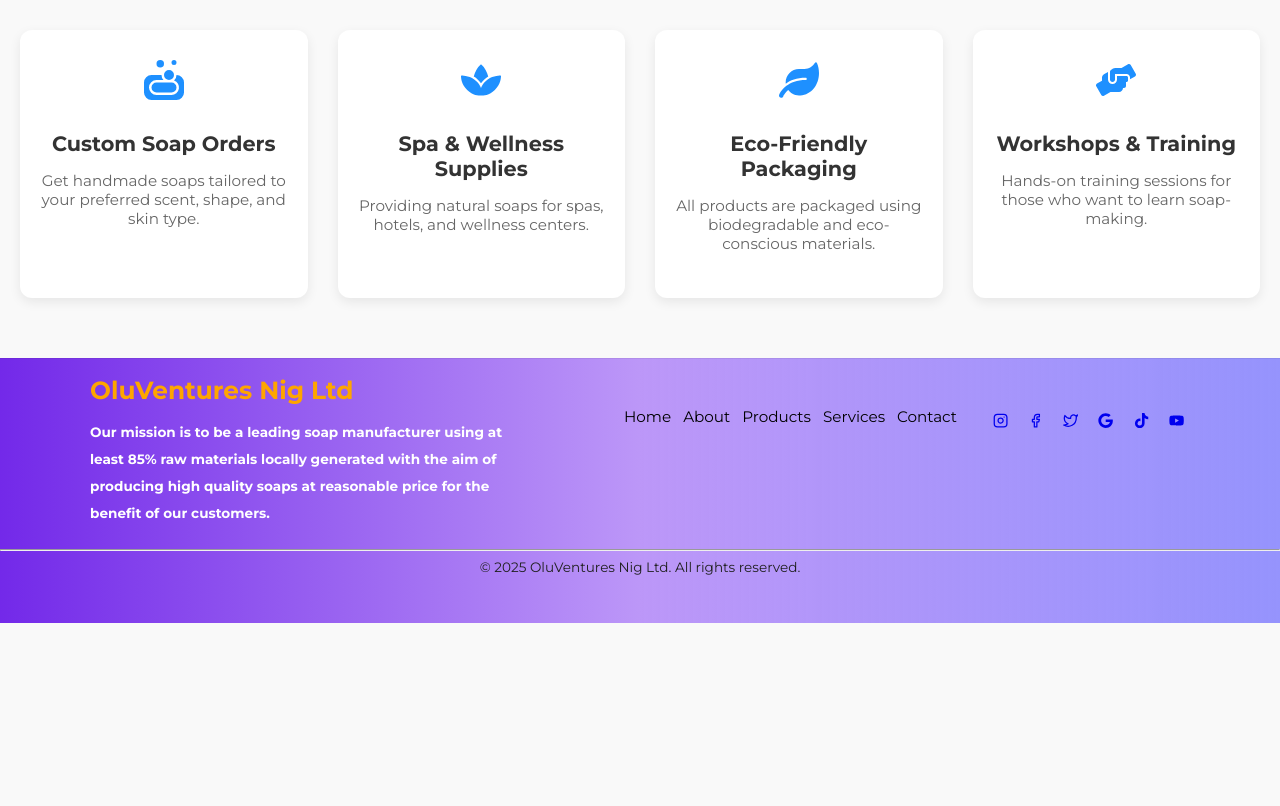
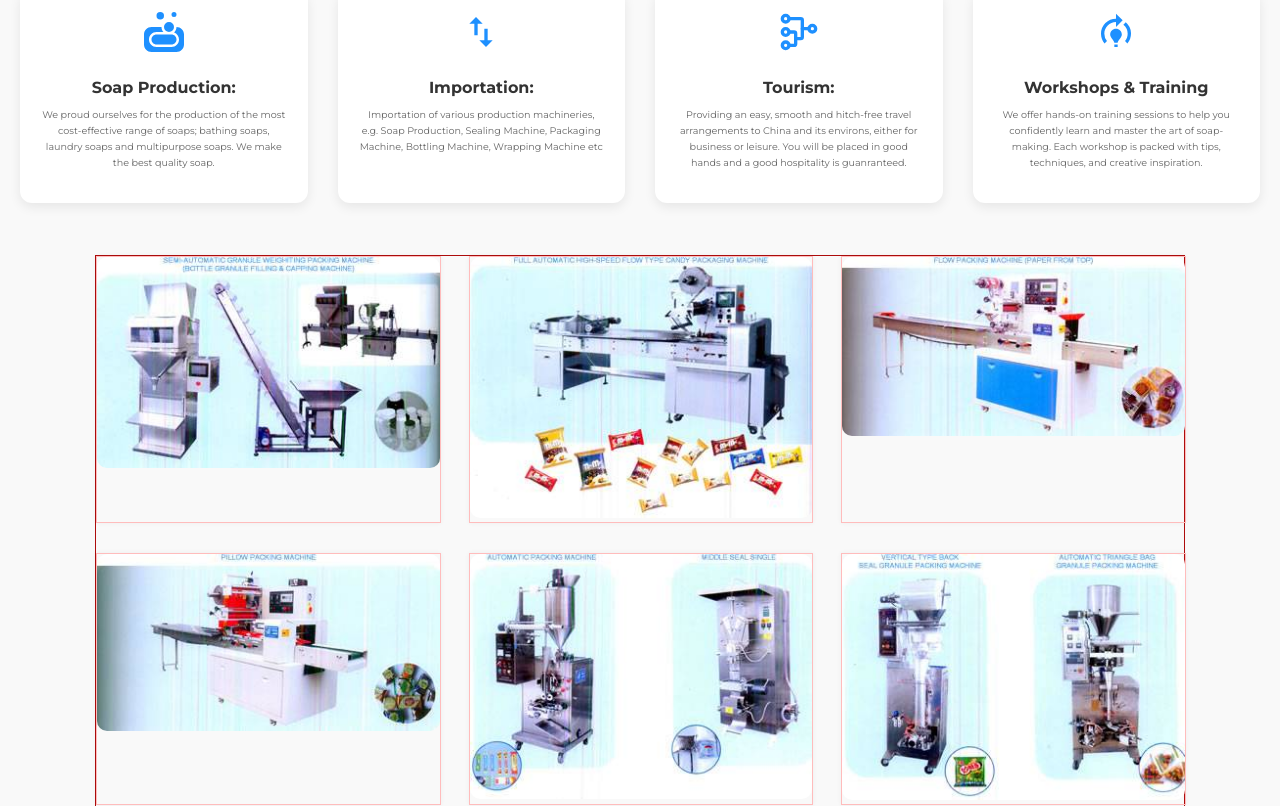
Before and after one commit to Crafty23Jay/OluVen, a React (Vite) app: page /our-services in a window 1280 px wide. Shown: the part 574-1380 px from the top of the page. Before the commit the page ends 1197 px from the top, so only its background shows below. Built offline with nearby package versions, Linux system fonts and the light colour scheme.

Commit message:
products-done

```diff
--- a/index.html
+++ b/index.html
@@ -3,7 +3,7 @@
   <head>
     <meta charset="utf-8" />
     <!-- <link rel="icon" href="%PUBLIC_URL%/favicon.ico" /> -->
-     <link rel="icon" href="/favicon.ico" />
+     <link rel="icon" type="image/svg" href="/src/assets/tab-icon.svg" />
     <meta name="viewport" content="width=device-width, initial-scale=1" />
     <meta name="theme-color" content="#000000" />
     <link href="https://fonts.googleapis.com/css2?family=Montserrat:ital,wght@0,100..900;1,100..900&family=Roboto:ital,wght@0,100..900;1,100..900&display=swap" rel="stylesheet">
--- a/src/Pages/AboutUs.css
+++ b/src/Pages/AboutUs.css
@@ -98,8 +98,6 @@
 .hon-img {
   width: 100%;
   display: flex;
-
-
   transition: transform 0.3s ease;
 }
 
--- a/src/Pages/Home.css
+++ b/src/Pages/Home.css
@@ -185,3 +185,12 @@
   background-size: 200% 100%;
  }
 }
+@media (max-width: 500px) {
+  .hero-section {
+    height: 90vh;
+  }
+  .n-l{
+    font-size: 1.8rem;
+    /* color: white; */
+  }
+}
--- a/src/Pages/OurServices.css
+++ b/src/Pages/OurServices.css
@@ -45,7 +45,7 @@
 
 /* Services Grid */
 .services-grid {
-  padding: 60px 20px;
+  padding: 20px 20px;
   display: grid;
   grid-template-columns: repeat(auto-fit, minmax(250px, 1fr));
   gap: 30px;
@@ -55,13 +55,17 @@
 .service-card {
   background: #fff;
   border-radius: 12px;
-  padding: 30px 20px;
+  border: 2px solid white;
+  padding: 20px 20px;
   text-align: center;
   box-shadow: 0px 4px 12px rgba(0, 0, 0, 0.08);
   transition: transform 0.3s ease, box-shadow 0.3s ease;
 }
 
 .service-card:hover {
+  transition: border-color 0.8s ease;
+  border: 2px solid #fea500;
+  cursor: pointer;
   transform: translateY(-6px);
   box-shadow: 0px 8px 18px rgba(0, 0, 0, 0.12);
 }
@@ -73,11 +77,45 @@
 }
 
 .service-card h3 {
-  font-size: 1.3rem;
+  font-size: 1rem;
   margin-bottom: 10px;
 }
 
 .service-card p {
-  font-size: 0.95rem;
+  font-size: 0.6rem;
+  line-height: 1rem;
   color: #666;
 }
+
+.prod-sec {
+  display: flex;
+  justify-content: center;
+  /* padding: 20px 20px; */
+  /* background: #f9f9f9; */
+  margin: 2rem 0;
+}
+
+.prod-cont{
+  width: 85%;
+  border: 1px solid #ad0c0c;
+  display: grid;
+  grid-template-columns: repeat(auto-fit, minmax(250px, 1fr));
+  gap: 30px;
+  margin: auto;
+}
+.image-img{
+  border: 1px solid #ffbcbc;
+  width: 100%;
+  height: auto;
+  box-shadow: 0px 0px 5px rgba(0, 0, 0, 0.05);
+}
+.p-img{
+  width: 100%;
+  height: auto;
+  border-radius: 10px;
+  /* padding: 10px; */
+  transition: transform 0.3s ease
+}
+.p-img:hover {
+  transform: scale(1.02);
+}
--- a/src/Pages/OurServices.jsx
+++ b/src/Pages/OurServices.jsx
@@ -4,7 +4,20 @@
 import Footer from "../Components/Footer";
 import "./OurServices.css";
 import loaderGif from "../assets/loader.gif";
-import { FaLeaf, FaSpa, FaSoap, FaHandsHelping } from "react-icons/fa";
+
+import { FaSoap } from "react-icons/fa6";
+import { MdImportExport } from "react-icons/md";
+import { TbTournament } from "react-icons/tb";
+import { MdOutlineModelTraining } from "react-icons/md";
+
+import img1 from "../assets/images/Machine1.jpg";
+import img2 from "../assets/images/Machine2.jpg";
+import img3 from "../assets/images/Machine3.jpg";
+import img4 from "../assets/images/Machine4.jpg";
+import img5 from "../assets/images/Machine5.jpg";
+import img6 from "../assets/images/Machine6.jpg";
+import img7 from "../assets/images/Machine7.jpg";
+import img8 from "../assets/images/Machine8.jpg";
 
 export default function OurServices() {
   const [loading, setLoading] = useState(true);
@@ -25,27 +38,27 @@
   const services = [
     {
       id: 1,
-      title: "Custom Soap Orders",
-      desc: "Get handmade soaps tailored to your preferred scent, shape, and skin type.",
+      title: "Soap Production:",
+      desc: " We proud ourselves for the production of the most cost-effective range of soaps; bathing soaps, laundry soaps and multipurpose soaps. We make the best quality soap.",
       icon: <FaSoap />
     },
     {
       id: 2,
-      title: "Spa & Wellness Supplies",
-      desc: "Providing natural soaps for spas, hotels, and wellness centers.",
-      icon: <FaSpa />
+      title: "Importation:",
+      desc: "Importation of various production machineries, e.g. Soap Production, Sealing Machine, Packaging Machine, Bottling Machine, Wrapping Machine etc",
+      icon: <MdImportExport />
     },
     {
       id: 3,
-      title: "Eco-Friendly Packaging",
-      desc: "All products are packaged using biodegradable and eco-conscious materials.",
-      icon: <FaLeaf />
+      title: "Tourism:",
+      desc: "Providing an easy, smooth and hitch-free travel arrangements to China and its environs, either for business or leisure. You will be placed in good hands and a good hospitality is guanranteed.",
+      icon: <TbTournament />
     },
     {
       id: 4,
       title: "Workshops & Training",
-      desc: "Hands-on training sessions for those who want to learn soap-making.",
-      icon: <FaHandsHelping />
+      desc: "We offer hands-on training sessions to help you confidently learn and master the art of soap-making. Each workshop is packed with tips, techniques, and creative inspiration.",
+      icon: <MdOutlineModelTraining />
     }
   ];
 
@@ -88,6 +101,38 @@
             </motion.div>
           ))}
         </section>
+
+
+        <section className="prod-sec">
+          <main className="prod-cont">
+            <div className="image-img">
+              <img className="p-img" src={img1} alt="Production Img" />
+            </div>
+            <div className="image-img">
+              <img className="p-img" src={img2} alt="Production Img" />
+            </div>
+            <div className="image-img">
+              <img className="p-img" src={img3} alt="Production Img" />
+            </div>
+
+            <div className="image-img">
+              <img className="p-img" src={img4} alt="Production Img" />
+            </div>
+            <div className="image-img">
+              <img className="p-img" src={img5} alt="Production Img" />
+            </div>
+            <div className="image-img">
+              <img className="p-img" src={img6} alt="Production Img" />
+            </div>
+
+            <div className="image-img">
+              <img className="p-img" src={img7} alt="Production Img" />
+            </div>
+            <div className="image-img">
+              <img className="p-img" src={img8} alt="Production Img" />
+            </div>
+          </main>
+        </section>
       </motion.div>
       {/* <Footer /> */}
     </>
```
Also changed, not shown: src/assets/tab-icon.svg (added).
